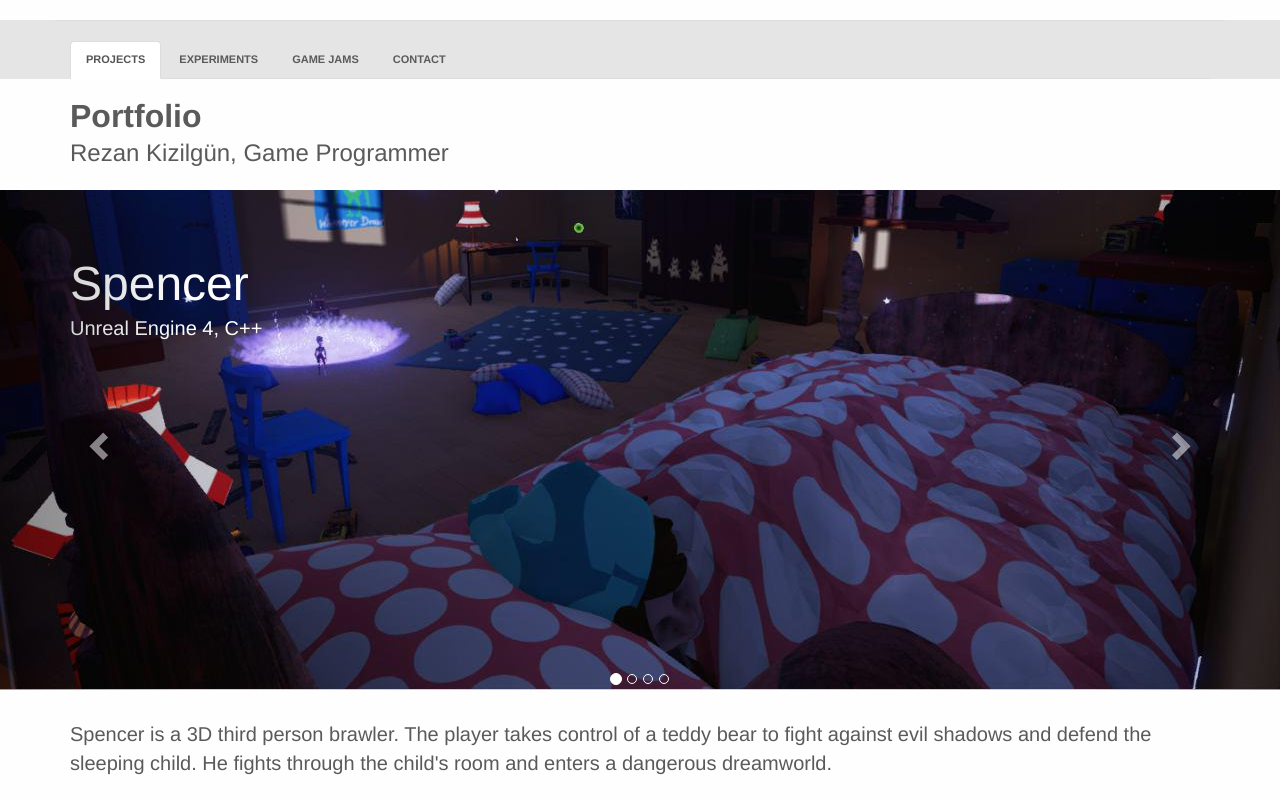
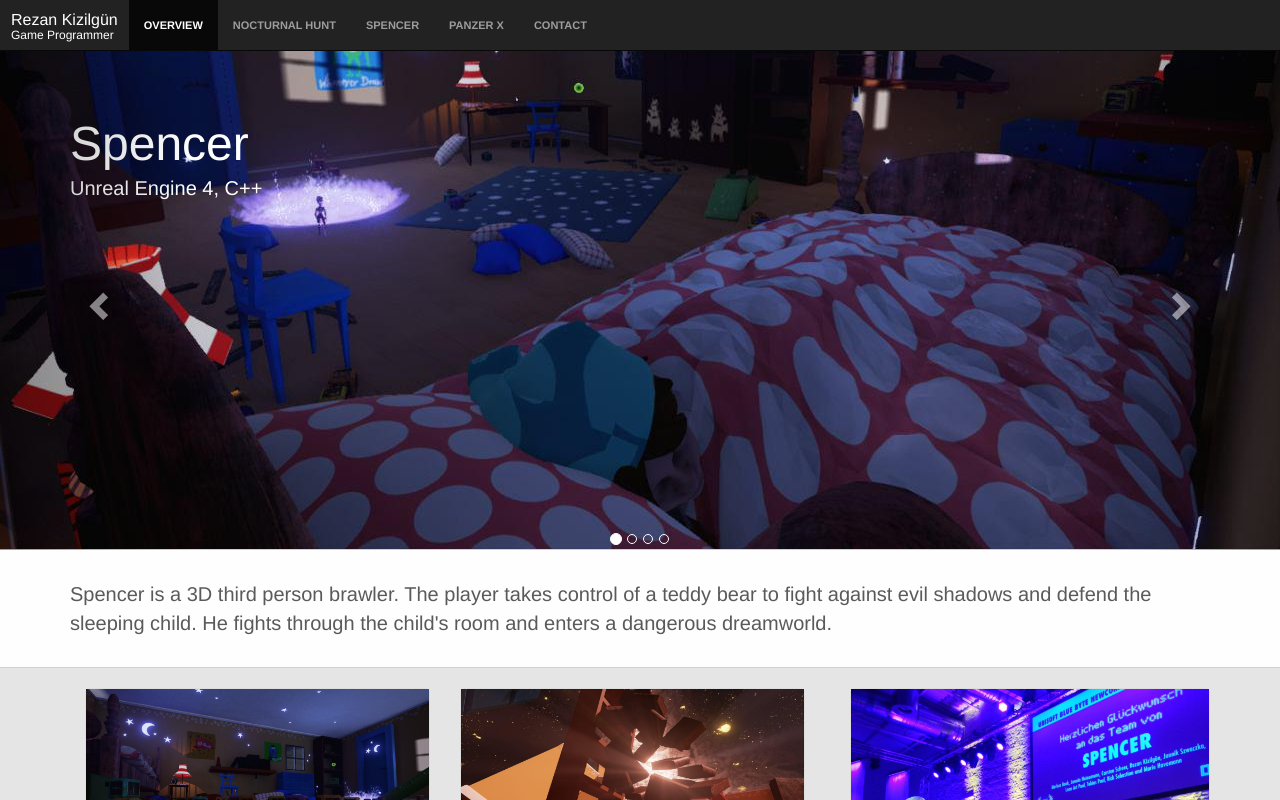
Before and after one commit to Rezan7CC/PortfolioWebsite, a plain HTML site: page index.html in a window 1280 px wide. Shown: the top 800 px of the page. Drawn offline with Linux system fonts and the light colour scheme.

Commit message:
Added responsible navbar

```diff
--- a/css/main.css
+++ b/css/main.css
@@ -1,55 +1,46 @@
 body
 {
 	background-color: #fefefe;
+	margin-top: 50px;
 }
 
-.nav
-{
-	background-color: #e5e5e5;
-	margin-top: 20px;
-	margin-right: 0;
-	margin-left: 0;
-}
-
-.nav .container
-{
-	border-top-style: solid;
-	border-top-width: thin;
-	border-color: #ddd;
-}
-
-.nav a {
-  color: #5a5a5a;
-  font-size: 11px;
-  font-weight: bold;
-  padding: 14px 10px;
-  text-transform: uppercase;
-}
-
-.nav ul
+.navbar .nav
 {
 }
 
-.nav li
+.navbar .ul
 {
 	display: inline;
 }
 
-.title
+.navbar .nav a
 {
-	color: #5a5a5a;
+  color: #3D85C6;
+  font-size: 11px;
+  font-weight: bold;
+  text-transform: uppercase;
 }
 
-.title h1
+.navbar-header
 {
-	font-size: 32px;
-	font-weight: bold;
+	color: #9D9D9D;
 }
-.title h2
+
+.navbar-brand
 {
-	font-size: 24px;
-	position: relative;
-	bottom: 14px;
+	padding: 11px 11px;
+}
+
+.navbar-brand h1
+{
+	margin: 0px 0px;
+	font-size: 16px;
+}
+
+.navbar-brand h2
+{
+	margin: 0px 0px;
+	font-size: 12px;
 }
 
 .carousel .carousel-control
@@ -134,11 +125,13 @@ body
 
 .bottom h2
 {
-	color: #5a5a5a;
+	color: #3D85C6;
 	text-align: center;
 	margin-top: 25px;
-	margin-bottom: 25px;
-	font-size: 24px;
+	margin-bottom: 15px;
+	font-size: 13px;
+	text-transform: uppercase;
+	font-weight: bold;
 }
 
 .bottom li
--- a/index.html
+++ b/index.html
@@ -2,29 +2,36 @@
 <html lang="en">
 <head>
 	<meta charset="utf-8"/>
-	<title>Portfolio - Rezan Kizilgün</title>
+	<title>Rezan Kizilgün - Game Programmer</title>
 	<meta name="viewport" content="width=device-width, initial-scale=1">
 	<link rel="stylesheet" href="css/bootstrap.css">
 	<link rel="stylesheet" href="css/main.css">
+	<script src="javascript/bootstrap.min.js"></script>
 </head>
 <body>
-<div class="nav">
-	<div class="container">
-		<ul class="nav nav-tabs">
-			<li class="active"><a href="#">Projects</a></li>
-			<li class="pull-left"><a href="#">Experiments</a></li>
-			<li class="pull-left"><a href="#">Game Jams</a></li>
-			<li class="pull-left"><a href="#">Contact</a></li>
-		</ul>
-	</div>
-</div>
 
-<div class="title">
-	<div class="container">
-		<h1>Portfolio</h1>
-		<h2>Rezan Kizilgün, Game Programmer</h2>
-	</div>
-</div>
+<nav id="myNavbar" class="navbar navbar-default navbar-inverse navbar-fixed-top" role="navigation">
+    <div class="container-fluid">
+        <div class="navbar-header">
+            <button type="button" class="navbar-toggle" data-toggle="collapse" data-target="#navbarCollapse">
+                <span class="sr-only">Toggle navigation</span>
+                <span class="icon-bar"></span>
+                <span class="icon-bar"></span>
+                <span class="icon-bar"></span>
+            </button>
+            <a class="navbar-brand"><h1>Rezan Kizilgün</h1><h2>Game Programmer</h2></a>
+        </div>
+        <div class="collapse navbar-collapse" id="navbarCollapse">
+			<ul class="nav navbar-nav">
+			  <li class="active"><a href="#">Overview</a></li>
+			  <li><a href="#">Nocturnal Hunt</a></li>
+			  <li><a href="#">Spencer</a></li>
+			  <li><a href="#">Panzer X</a></li>
+			  <li><a href="#">Contact</a></li>
+			</ul>
+        </div>
+    </div>
+</nav>
 
 <div id="project-carousel" class="carousel slide" data-ride="carousel" data-interval="false">
 	<!-- Indicators -->
```
